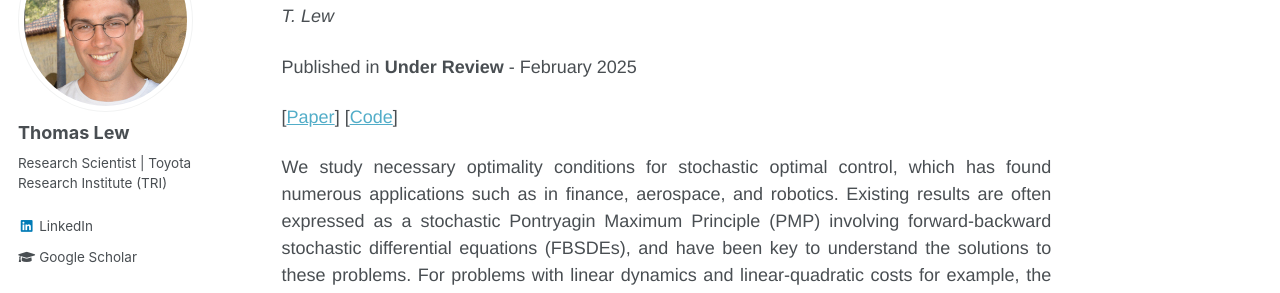
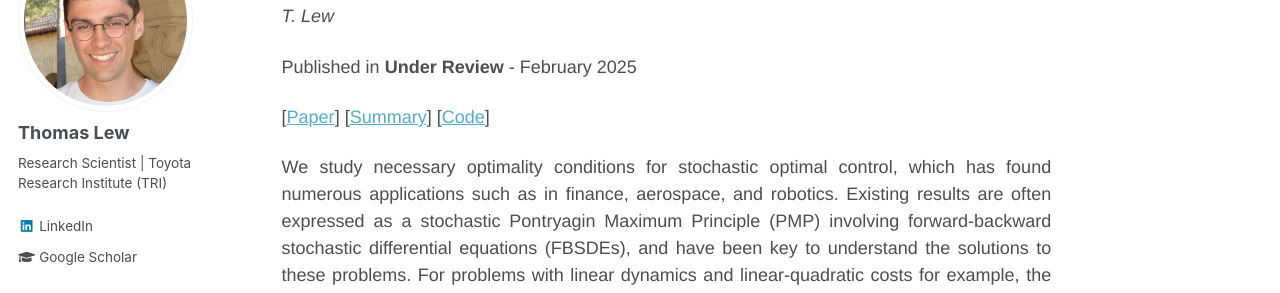
Before and after one commit to thomasjlew/thomasjlew.github.io, a Jekyll site: the page built from _preprints/2025-02-10_stochastic_pmp.md, in a window 1280 px wide and 900 px high. Shown: the part 189-482 px from the top of the window. Built offline with Jekyll 4.4.1, drawn with Linux system fonts in a browser that asks for light colours.

Commit message:
Minor change.

```diff
--- a/_preprints/2025-02-10_stochastic_pmp.md
+++ b/_preprints/2025-02-10_stochastic_pmp.md
@@ -16,6 +16,7 @@ paperurl: 'https://arxiv.org/abs/2502.06726'
 ---
 
 [[Paper](https://arxiv.org/abs/2502.06726)]
+[[Summary](https://github.com/thomasjlew/thomasjlew.github.io/tree/master/files/RSPMP_trajectory_optimization.pdf)]
 [[Code](https://github.com/ToyotaResearchInstitute/rspmp)]
 
 
```
